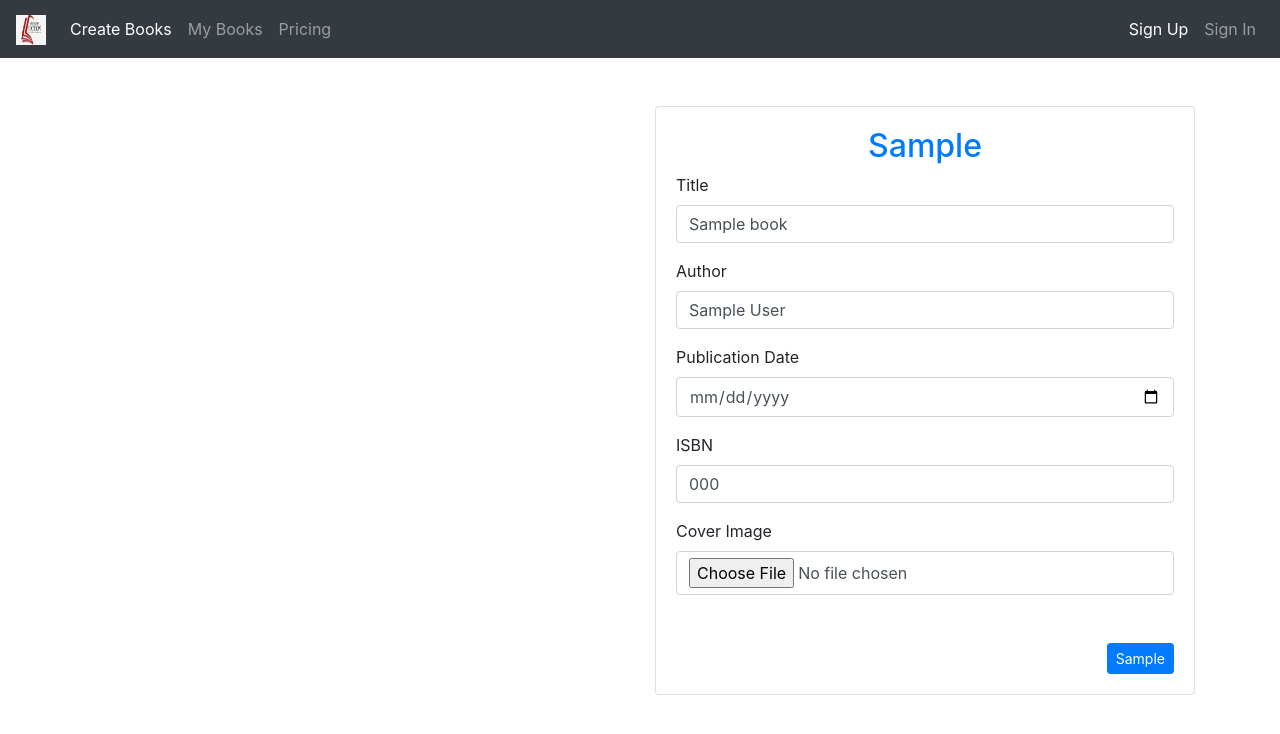
After one commit to zorojurio/fastAPIBookLibrary, a FastAPI app: template templates/books/book_update.html in a window 1280 px wide. The commit adds this page. Shown: the top 734 px of the page. Run offline with FastAPI, Linux system fonts and the light colour scheme; the template is opened without the code that fills it: most values are stand-ins (such as "Sample title", 1, 10 or a date in 2020); some libraries are stand-ins or nearby versions.

Commit message:
update book

```diff
--- a/schemas/books.py
+++ b/schemas/books.py
@@ -15,3 +15,7 @@ class BookCreate(BaseModel):
 
 class BooksList(BookCreate):
     id: int
+
+
+class BookUpdate(BooksList):
+    pass
--- a/templates/books/book_list.html
+++ b/templates/books/book_list.html
@@ -34,7 +34,7 @@
                         <td>{{ book.publication_date }}</td>
                         <td>{{ book.isbn }}</td>
                         <td>
-                            <a href="" class="btn btn-warning text-white btn-sm">Update</a>
+                            <a href="/books/update/{{ book.id }}" class="btn btn-warning text-white btn-sm">Update</a>
                             <a href="" class="btn btn-danger text-white btn-sm">Delete</a>
                         </td>
 
--- /dev/null
+++ b/templates/books/book_update.html
@@ -0,0 +1,87 @@
+{% extends "base.html" %}
+
+{% block title %}
+    {{ page_type }}
+{% endblock %}
+
+{% block content %}
+    <div class="container">
+
+        <div class="row mt-5">
+            <div class="col-6">
+
+            </div>
+            <div class="col-6">
+                <div class="card">
+                    <div class="card-body">
+                        <h2 class="text-center text-primary"> {{ page_type }}</h2>
+                        {% for error in errors %}
+                            <div class="alert alert-danger alert-dismissible">
+                                <button type="button" class="close" data-dismiss="alert">&times;</button>
+                                {{ error }}
+                            </div>
+                        {% endfor %}
+
+                        <form id="updateForm" method="post" enctype="multipart/form-data">
+                            <input type="hidden" name="id" value="{{ book.id }}">
+                            <div class="mb-3">
+                                <label>Title</label>
+                                <input type="text" required class="form-control" name="title" value="{{ book.title }}"
+                                       placeholder="Title of the book">
+                            </div>
+
+                            <div class="mb-3">
+                                <label>Author</label>
+                                <input type="text" required placeholder="Author"
+                                       value="{{ book.author }}" name="author" class="form-control">
+                            </div>
+                            <div class="mb-3">
+                                <label>Publication Date</label>
+                                <input type="date" placeholder="Publication Date"
+                                       value="{{ book.publication_date }}" name="publication_date" class="form-control">
+                            </div>
+                            <div class="mb-3">
+                                <label>ISBN</label>
+                                <input type="text" placeholder="ISBN"
+                                       value="{{ book.isbn }}" name="isbn" class="form-control">
+                            </div>
+                            <div class="mb-3">
+                                <label>Cover Image</label>
+                                <input type="file" placeholder="Upload Cover Image of the Book"
+                                       value="{{ cover_image }}" name="cover_image" class="form-control">
+                            </div>
+
+                            <div class="text-right mt-5">
+                                <button class="btn btn-sm btn-primary" type="submit">{{ page_type }}</button>
+                            </div>
+                        </form>
+                    </div>
+                </div>
+            </div>
+        </div>
+    </div>
+{% endblock %}
+
+
+{% block scripts %}
+    <script>
+    document.getElementById('updateForm').addEventListener('submit', function(event) {
+        event.preventDefault();
+
+        // Extract form data
+        const formData = new FormData(event.target);
+        console.log(formData)
+        // Send PUT request using AJAX or fetch
+        fetch('{{ book.id }}', {
+            method: 'PATCH',
+            body: formData
+        })
+        .then(data => {
+            window.location.href = '/books/list';
+        })
+        .catch(error => {
+            console.log(error);
+        });
+    });
+    </script>
+{% endblock %}
```
Also changed, not shown: handlers/book.py (+22 -1 lines), webapp/routes/books.py (+72 -2 lines).
